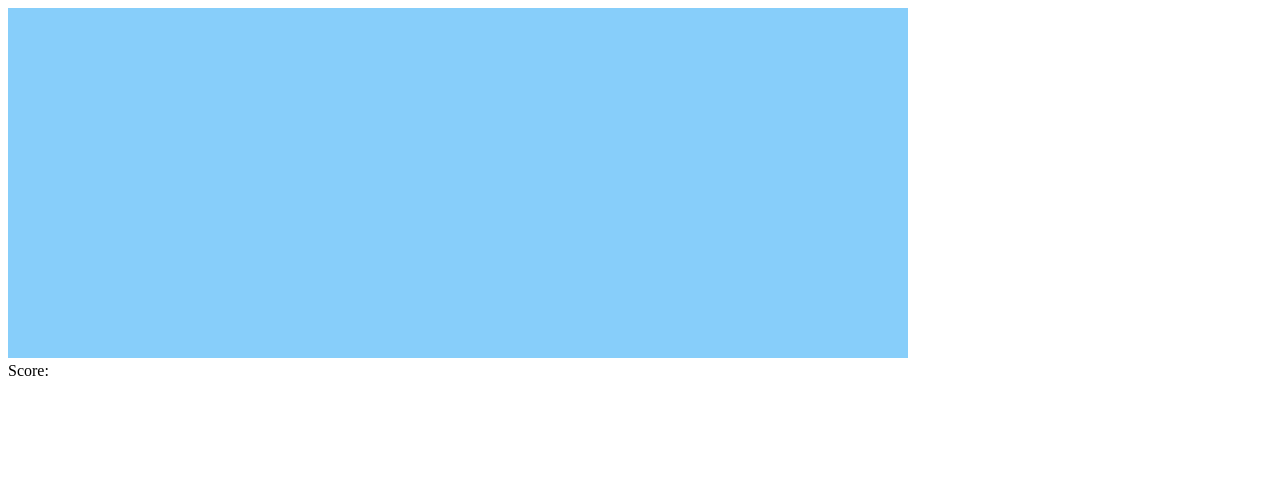
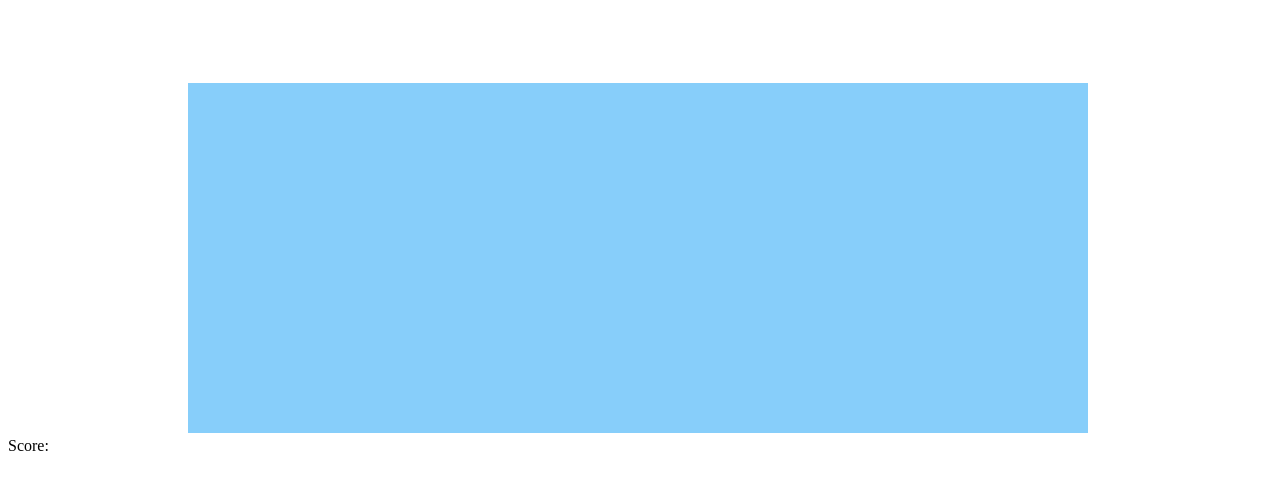
Before and after one commit to danjwinter/game-time-t-rex, a website: page index.html in a window 1280 px wide. Drawn offline with nearby package versions, Linux system fonts and the light colour scheme.

Commit message:
center canvas

```diff
--- a/main.css
+++ b/main.css
@@ -1,3 +1,5 @@
 canvas {
   background: #87CEFA;
+  margin-left: 180px;
+  margin-top: 75px;
 }
```
